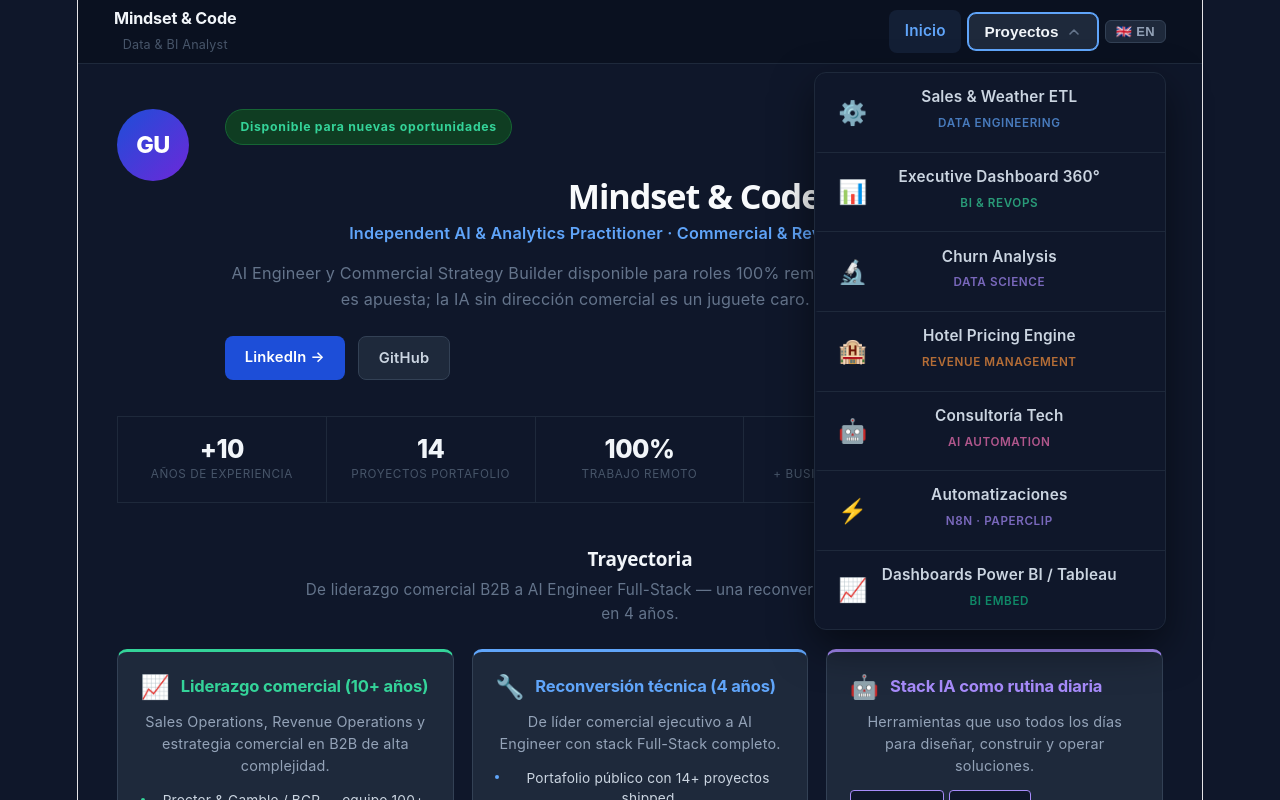
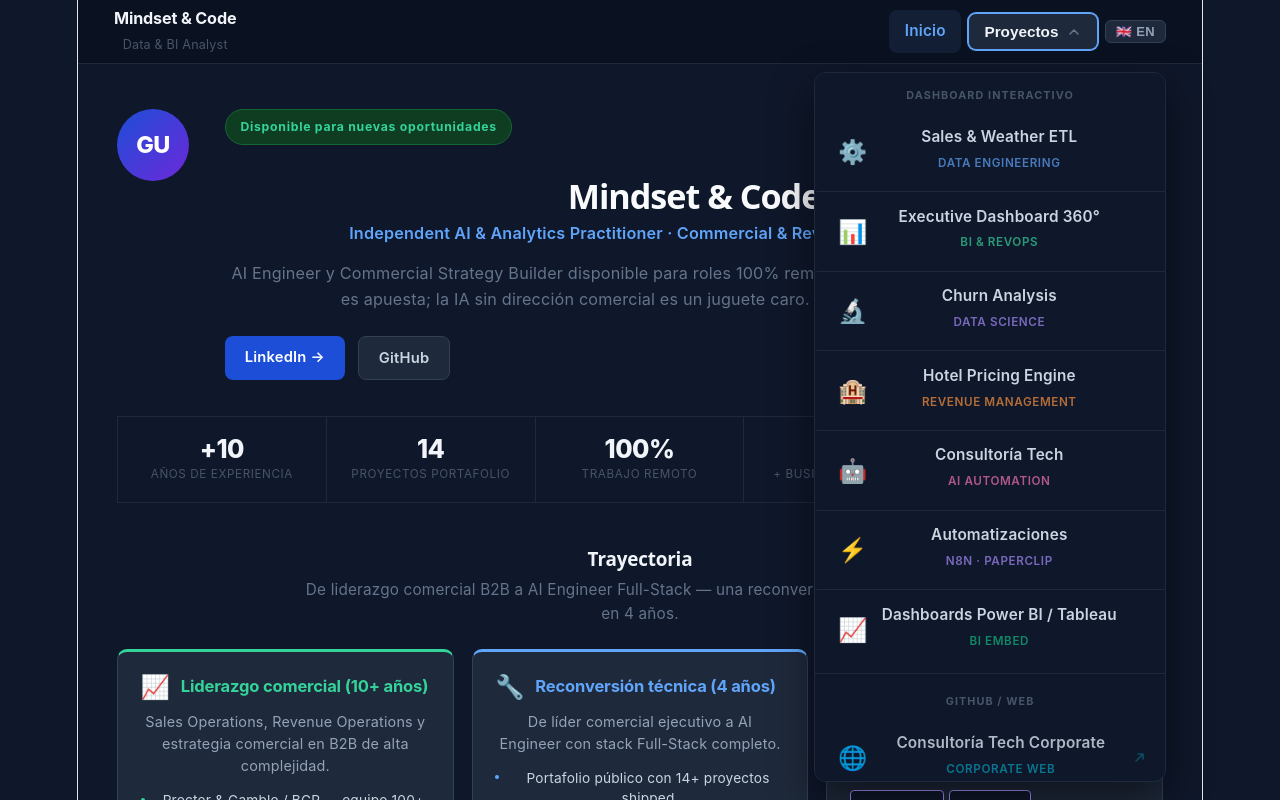
Before and after one commit to mindset-code/project-portfolio, a React (Vite) app: page / in a window 1280 px wide. Both pictures are taken after a click on the button "Proyectos". Shown: the top 800 px of the page. Built offline with nearby package versions, Linux system fonts and the light colour scheme.

Commit message:
feat(navbar): mostrar los 14 proyectos en dropdown con separación interna/externa

```diff
--- a/src/App.css
+++ b/src/App.css
@@ -212,6 +212,39 @@
   opacity: 1;
 }
 
+.nav-item-ext {
+  flex-shrink: 0;
+  opacity: 0.4;
+  transition: opacity 0.12s;
+}
+
+.nav-dropdown-item:hover .nav-item-ext {
+  opacity: 0.8;
+}
+
+.nav-dropdown-divider {
+  height: 1px;
+  background: #1e293b;
+  margin: 0.25rem 0;
+}
+
+.nav-dropdown-section-label {
+  font-size: 0.6rem;
+  font-weight: 700;
+  text-transform: uppercase;
+  letter-spacing: 0.1em;
+  color: #475569;
+  padding: 0.55rem 1.1rem 0.2rem;
+}
+
+.nav-dropdown-item--external {
+  opacity: 0.85;
+}
+
+.nav-dropdown-item--external:hover {
+  opacity: 1;
+}
+
 @media (max-width: 640px) {
   .navbar { padding: 0 1rem; }
   .navbar-brand { display: none; }
--- a/src/components/Navbar.jsx
+++ b/src/components/Navbar.jsx
@@ -2,7 +2,7 @@
 import { NavLink } from 'react-router-dom'
 import { useLang } from '../contexts/LangContext'
 
-const PROJECTS = [
+const INTERNAL = [
   { to: '/etl',         label: 'Sales & Weather ETL',           badge: 'Data Engineering',   icon: '⚙️', color: '#60a5fa' },
   { to: '/executive',   label: 'Executive Dashboard 360°',      badge: 'BI & RevOps',        icon: '📊', color: '#34d399' },
   { to: '/churn',       label: 'Churn Analysis',                badge: 'Data Science',       icon: '🔬', color: '#a78bfa' },
@@ -10,6 +10,16 @@
   { to: '/ia-digox',    label: 'Consultoría Tech',              badge: 'AI Automation',      icon: '🤖', color: '#f472b6' },
   { to: '/automations', label: 'Automatizaciones',              badge: 'n8n · Paperclip',    icon: '⚡', color: '#a78bfa' },
   { to: '/dashboards',  label: 'Dashboards Power BI / Tableau', badge: 'BI Embed',           icon: '📈', color: '#10b981' },
+]
+
+const EXTERNAL = [
+  { to: 'https://consultoria-tech.web.app',                                 label: 'Consultoría Tech Corporate', badge: 'Corporate Web',      icon: '🌐', color: '#06b6d4' },
+  { to: 'https://github.com/mindset-code/project-sales-optimization-sql',  label: 'Sales Optimization SQL',     badge: 'SQL & BI',           icon: '🗄️', color: '#38bdf8' },
+  { to: 'https://github.com/mindset-code/project-revenue-management-web',  label: 'Revenue Management Web',     badge: 'Web Development',    icon: '💡', color: '#fbbf24' },
+  { to: 'https://github.com/mindset-code/project-security-log-analysis',   label: 'Security Log Analysis',      badge: 'Ciberseguridad',     icon: '🛡️', color: '#ef4444' },
+  { to: 'https://github.com/mindset-code/project-vulnerability-scanner',   label: 'Vulnerability Scanner',      badge: 'Ciberseguridad',     icon: '🔍', color: '#f97316' },
+  { to: 'https://github.com/mindset-code/project-portfolio',               label: 'Portafolio Profesional',     badge: 'React · Firebase',   icon: '🗂️', color: '#94a3b8' },
+  { to: 'https://github.com/mindset-code/agentforge',                      label: 'AgentForge',                 badge: 'SaaS · AI Agents',   icon: '🏗️', color: '#6366f1' },
 ]
 
 export default function Navbar() {
@@ -59,7 +69,8 @@
 
       {open && (
         <div className="nav-dropdown">
-          {PROJECTS.map(({ to, label, badge, icon, color }) => (
+          <div className="nav-dropdown-section-label">Dashboard interactivo</div>
+          {INTERNAL.map(({ to, label, badge, icon, color }) => (
             <NavLink
               key={to}
               to={to}
@@ -79,6 +90,29 @@
               </svg>
             </NavLink>
           ))}
+
+          <div className="nav-dropdown-divider" />
+          <div className="nav-dropdown-section-label">GitHub / Web</div>
+          {EXTERNAL.map(({ to, label, badge, icon, color }) => (
+            <a
+              key={to}
+              href={to}
+              target="_blank"
+              rel="noreferrer"
+              className="nav-dropdown-item nav-dropdown-item--external"
+              style={{ '--item-color': color }}
+              onClick={() => setOpen(false)}
+            >
+              <span className="nav-item-icon">{icon}</span>
+              <div className="nav-item-text">
+                <span className="nav-item-label">{label}</span>
+                <span className="nav-item-badge" style={{ color }}>{badge}</span>
+              </div>
+              <svg className="nav-item-ext" width="11" height="11" viewBox="0 0 11 11" fill="none">
+                <path d="M2 9L9 2M9 2H4M9 2V7" stroke={color} strokeWidth="1.6" strokeLinecap="round" strokeLinejoin="round"/>
+              </svg>
+            </a>
+          ))}
         </div>
       )}
     </nav>
```
